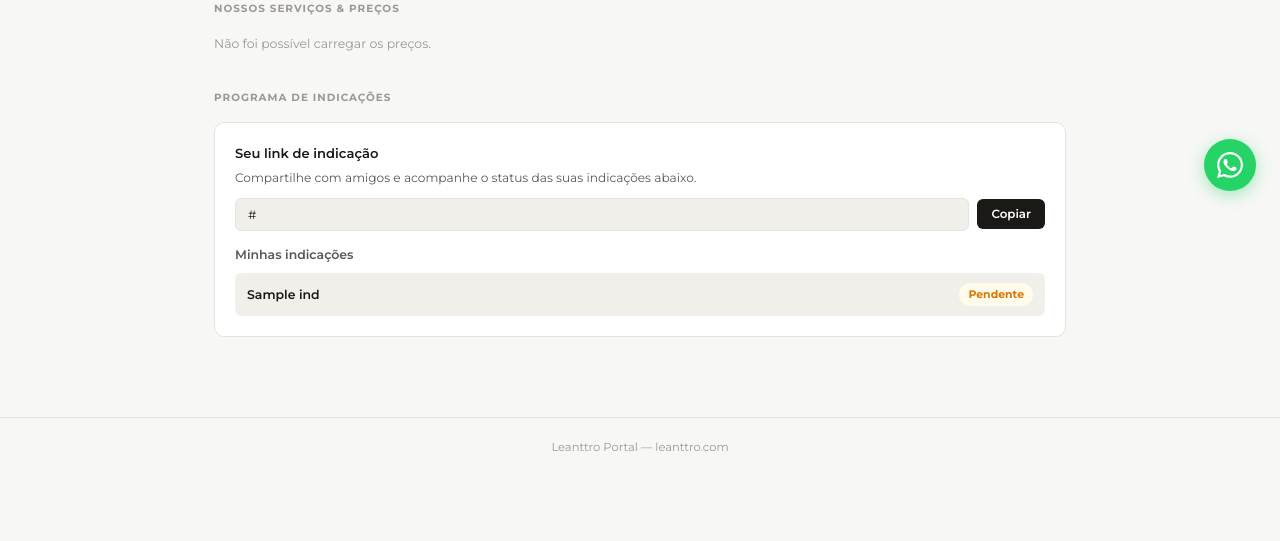
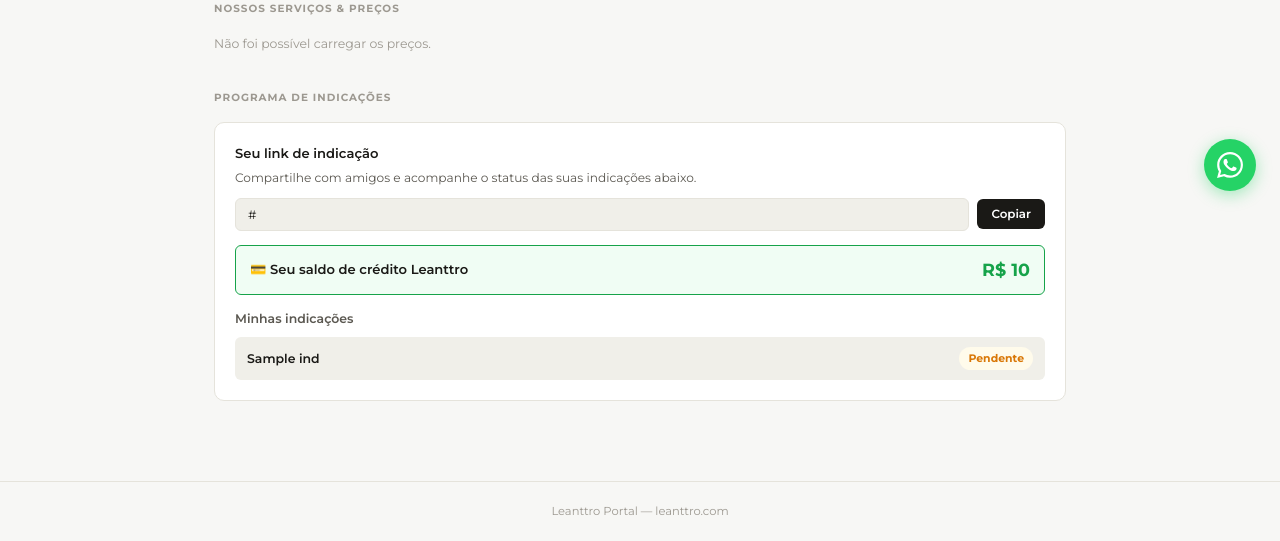
Before and after one commit to leanttro/leanttro_p, a Flask app: template templates/portal/portal_cliente.html in a window 1280 px wide. Shown: the part 585-1126 px from the top of the page. Before the commit the page ends 1036 px from the top, so only its background shows below. Run offline with Flask 3, Linux system fonts and the light colour scheme; the template is opened without the code that fills it: most values are stand-ins (such as "Sample title", 1, 10 or a date in 2020); grey boxes marked "Sample" are stand-in pictures; some libraries are stand-ins or nearby versions.

Commit message:
Update portal_cliente.html

```diff
--- a/templates/portal/portal_cliente.html
+++ b/templates/portal/portal_cliente.html
@@ -194,6 +194,11 @@ footer a:hover{color:var(--accent)}
 .indica-status-pendente{background:var(--amber-light);color:var(--amber)}
 .indica-status-ganho{background:var(--green-light);color:var(--green)}
 .indica-status-perdido{background:var(--red-light);color:var(--red)}
+.indica-status-fechado{background:var(--green-light);color:var(--green)}
+.indica-status-em_contato{background:var(--blue-light,#dbeafe);color:var(--blue,#2563eb)}
+.indica-credito{font-size:.72rem;font-weight:700;color:var(--green);background:var(--green-light);padding:2px 8px;border-radius:20px;white-space:nowrap}
+.indica-saldo{background:var(--green-light,#dcfce7);border:1px solid var(--green,#22c55e);border-radius:var(--radius-sm);padding:10px 14px;display:flex;align-items:center;justify-content:space-between;font-size:.82rem}
+.indica-saldo-valor{font-size:1.1rem;font-weight:700;color:var(--green,#22c55e)}
 .indica-empty{font-size:.78rem;color:var(--text3);text-align:center;padding:16px 0}
 
 /* ── RESPONSIVE ── */
@@ -315,6 +320,14 @@ footer a:hover{color:var(--accent)}
           <button class="indica-copy-btn" onclick="copiarLink()">Copiar</button>
         </div>
       </div>
+      {% set saldo = namespace(total=0) %}
+      {% for ind in indicacoes %}{% if ind.credito_liberado %}{% set saldo.total = saldo.total + ind.credito_liberado %}{% endif %}{% endfor %}
+      {% if saldo.total > 0 %}
+      <div class="indica-saldo">
+        <span style="font-weight:600;color:var(--text)">💳 Seu saldo de crédito Leanttro</span>
+        <span class="indica-saldo-valor">R$ {{ saldo.total|int }}</span>
+      </div>
+      {% endif %}
       <div>
         <div style="font-size:.78rem;font-weight:600;color:var(--text2);margin-bottom:8px">Minhas indicações</div>
         <div class="indica-list" id="indica-list">
@@ -322,7 +335,12 @@ footer a:hover{color:var(--accent)}
             {% for ind in indicacoes %}
             <div class="indica-item">
               <span class="indica-item-nome">{{ ind.nome_indicado }}</span>
-              <span class="indica-item-status indica-status-{{ ind.status }}">{{ ind.status|capitalize }}</span>
+              <div style="display:flex;align-items:center;gap:6px">
+                {% if ind.credito_liberado and ind.credito_liberado > 0 %}
+                <span class="indica-credito">R$ {{ ind.credito_liberado|int }} crédito</span>
+                {% endif %}
+                <span class="indica-item-status indica-status-{{ ind.status }}">{{ ind.status|replace('_',' ')|capitalize }}</span>
+              </div>
             </div>
             {% endfor %}
           {% else %}
```
